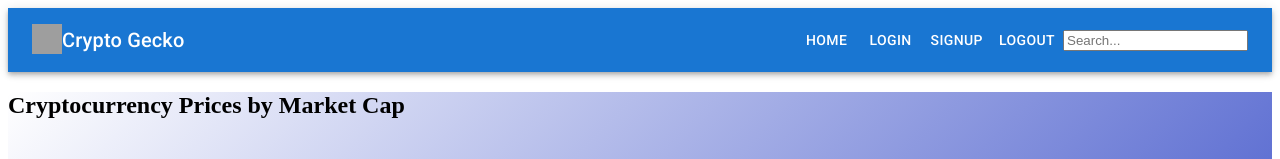
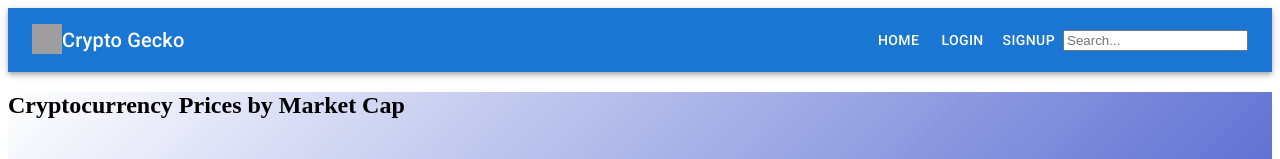
Before and after one commit to mikestah808/crypto-tracker, a React (Create React App) app: page / in a window 1280 px wide. Shown: the top 159 px of the page. Built offline with nearby package versions, Linux system fonts and the light colour scheme; data requests are answered from the project's data file; grey boxes are pictures that could not be loaded.

Commit message:
created logout function for Logout Button which renders specific Button components depending on whether logged in or not

```diff
--- a/db.json
+++ b/db.json
@@ -211,6 +211,11 @@
       "username": "thehuangster",
       "password": "moonstardolphin",
       "id": 6
+    },
+    {
+      "username": "hi",
+      "password": "12345",
+      "id": 7
     }
   ]
 }
--- a/src/App.js
+++ b/src/App.js
@@ -22,6 +22,12 @@ function App() {
     localStorage.setItem('user_id', user.id);
   }
 
+  function logoutUser(){
+    setCurrentUser({});
+    setLoggedIn(false);
+    localStorage.removeItem('user_id');
+  }
+
     useEffect(() => {
       const userId = localStorage.getItem('user_id');
       if(userId && !loggedIn){
@@ -35,9 +41,10 @@ function App() {
     <div>
     <BrowserRouter>
     <Navbar
-     search={search} setSearch={setSearch}
+    loggedIn={loggedIn}
+    logoutUser={ logoutUser }
+    search={search} setSearch={setSearch}
      />
-     { loggedIn ? <h1>Logged In!</h1> : null }
     <Routes>
       <Route path="/" element={ <HomePage search={search}/> }/>
       <Route path="/login" element={ <Login/> } />
--- a/src/components/navigation/Navbar.jsx
+++ b/src/components/navigation/Navbar.jsx
@@ -13,10 +13,45 @@ import Search from '../Search';
 
 
 
-function Navbar({ search, setSearch }) {
-  return (
+function Navbar({ search, setSearch, loggedIn, logoutUser }) {
+
+  function logout(event){
+    event.preventDefault();
+    logoutUser();
+  }
+
+
+  function loggedInLinks(){
+    return (
     <div>
     <Box sx={{ flexGrow: 1 }}>
+      <AppBar position="static">
+        <Toolbar>
+        <Typography variant="h6" component="div" sx={{ flexGrow: 1 }}>
+          <img
+          src="https://static.coingecko.com/s/thumbnail-007177f3eca19695592f0b8b0eabbdae282b54154e1be912285c9034ea6cbaf2.png"
+          alt="crypto-gecko-pic"
+          height="30"
+          width="30"
+          align= "left"
+          />
+          Crypto Gecko
+        </Typography>
+          <Button color="inherit" to="/" component={ Link }>Home</Button>
+          <Button color="inherit" onClick={ logout }>Logout</Button>
+          <Search search={search} setSearch={setSearch}/>
+        </Toolbar>
+      </AppBar>
+    </Box>
+    </div>
+    )
+  }
+
+
+  function loggedOutLinks(){
+    return (
+  <div>
+  <Box sx={{ flexGrow: 1 }}>
     <AppBar position="static">
       <Toolbar>
         <Typography variant="h6" component="div" sx={{ flexGrow: 1 }}>
@@ -28,16 +63,23 @@ function Navbar({ search, setSearch }) {
           align= "left"
           />
           Crypto Gecko
-        </Typography>
+      </Typography>
         <Button color="inherit" to="/" component={ Link }>Home</Button>
         <Button color="inherit" to="/login" component={ Link }>Login</Button>
         <Button color="inherit" to="/signup" component={ Link }>Signup</Button>
-        <Button color="inherit">Logout</Button>
         <Search search={search} setSearch={setSearch}/>
       </Toolbar>
     </AppBar>
   </Box>
   </div>
+    )
+  }
+
+
+  return (
+  <div>
+    { loggedIn ? loggedInLinks() : loggedOutLinks() }
+  </div>
   )
 }
 
```
